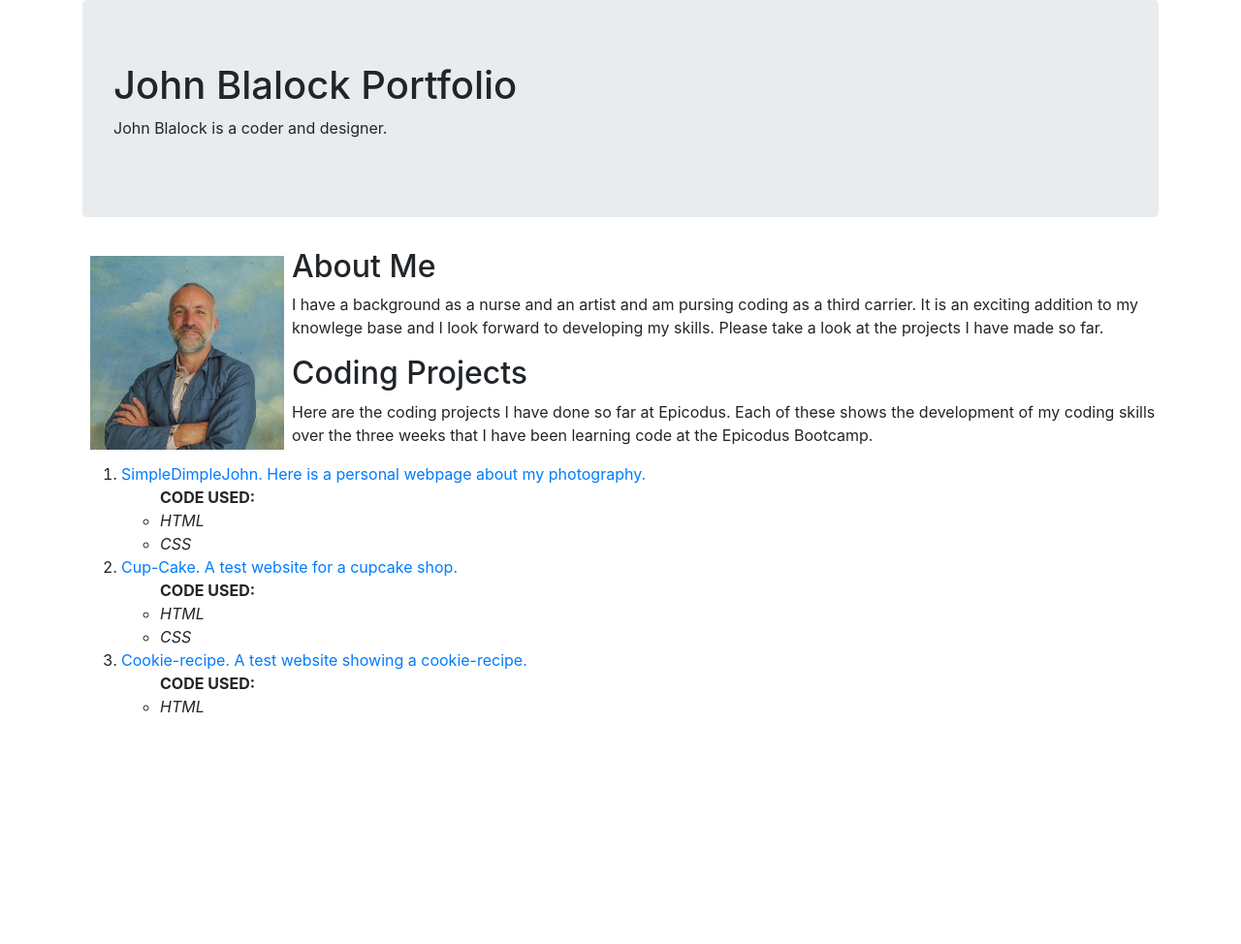
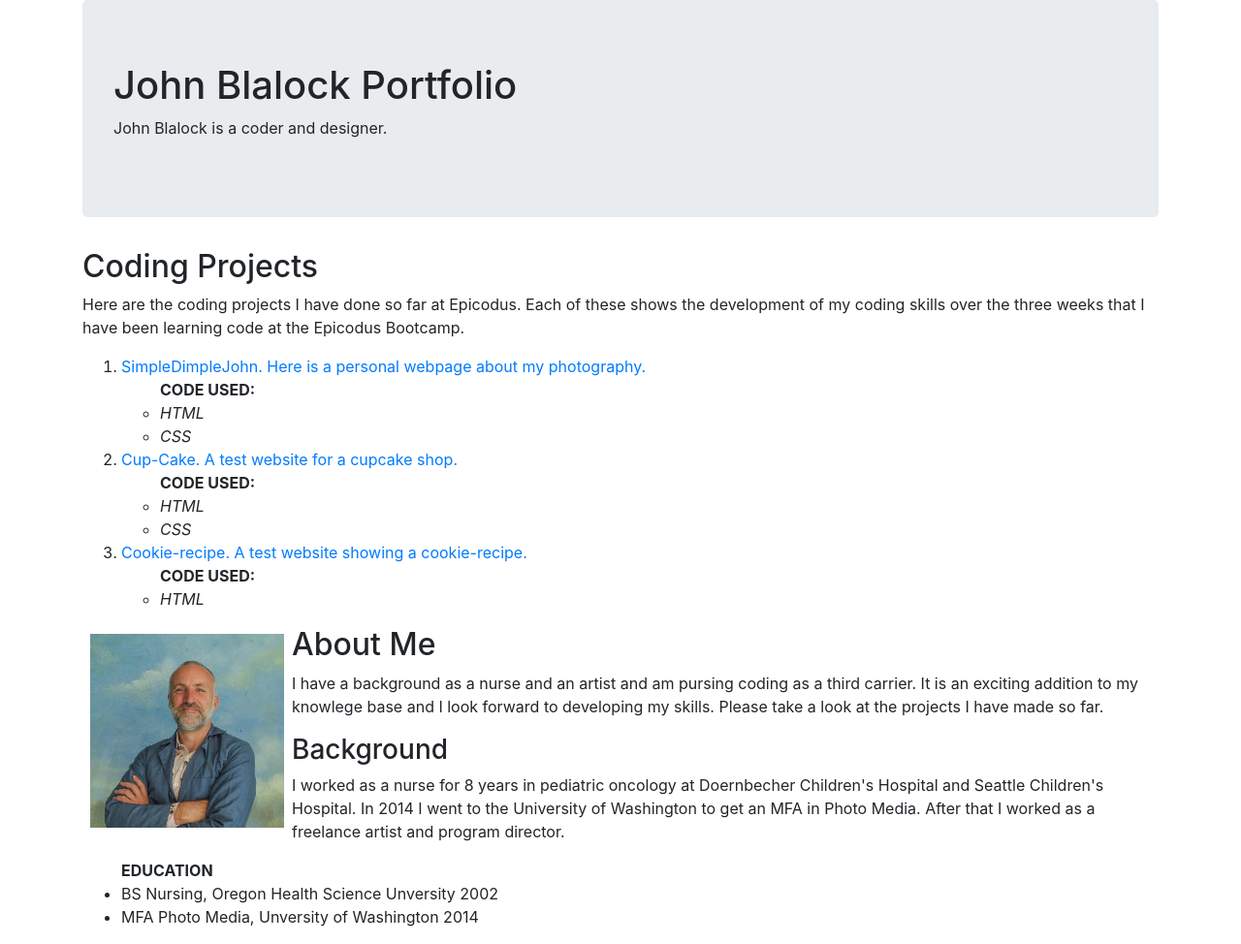
Before and after one commit to simpledimplejohn/Portfolio_Landing, a plain HTML site: page index.html in a window 1280 px wide. Shown: the whole page at 97% size. Before the commit the page ends 800 px from the top, so only its background shows below. Drawn offline with Linux system fonts and the light colour scheme.

Commit message:
update about me section and moved it bellow coding examples.

```diff
--- a/index.html
+++ b/index.html
@@ -11,13 +11,6 @@
       <h1>John Blalock Portfolio</h1>
       <p>John Blalock is a coder and designer. </p>
     </div>
-    <img src="img/john_blalock.jpg" alt= "John Blalock">
-    <h2>About Me</h2>
-    <p>I have a background as a nurse and an artist and am pursing coding
-      as a third carrier.  It is an exciting addition to my knowlege base
-      and I look forward to developing my skills.  Please take a look at the
-      projects I have made so far.
-    </p>
     <h2>Coding Projects</h2>
     <p>Here are the coding projects I have done so far at Epicodus.  Each of these
       shows the development of my coding skills over the three weeks that I have
@@ -44,7 +37,18 @@
       </ul>
       </li>
     </ol>
-
+    <img src="img/john_blalock.jpg" alt= "John Blalock">
+    <h2>About Me</h2>
+    <p>I have a background as a nurse and an artist and am pursing coding
+      as a third carrier.  It is an exciting addition to my knowlege base
+      and I look forward to developing my skills.  Please take a look at the
+      projects I have made so far.</p>
+    <h3>Background</h3>
+    <p>I worked as a nurse for 8 years in pediatric oncology at Doernbecher Children's Hospital and Seattle Children's Hospital.  In 2014 I went to the University of Washington to get an MFA in Photo Media.  After that I worked as a freelance artist and program director.</p>
+    <ul><strong>EDUCATION</strong>
+      <li>BS Nursing, Oregon Health Science Unversity 2002</li>
+      <li>MFA Photo Media, Unversity of Washington 2014</li>
+    </ul>
   </div>
 
 
```
